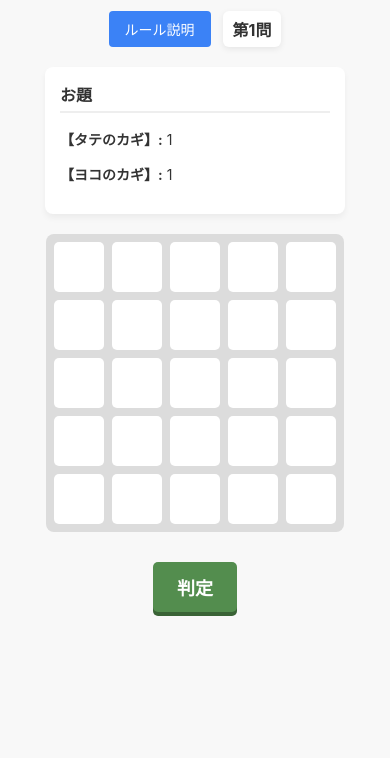
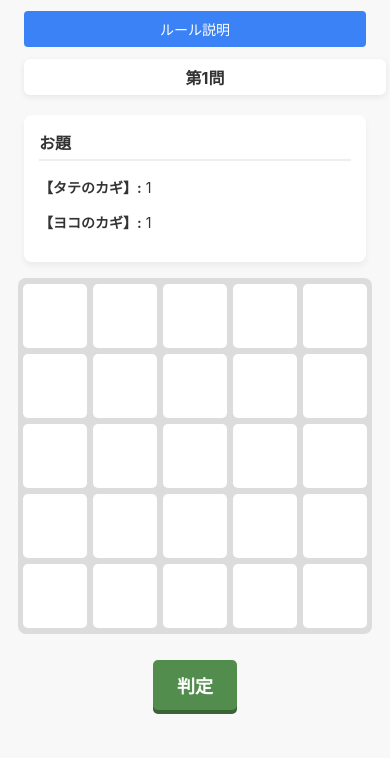
Before and after one commit to hibiki-imamura/crossword-puzzle-puzzle, a plain HTML site: page index.html in a window 390 px wide. Shown: the part 86-844 px from the top of the page. Drawn offline with Linux system fonts and the light colour scheme.

Commit message:
adjust smartphonr layout

```diff
--- a/style.css
+++ b/style.css
@@ -1,4 +1,8 @@
 /* --- 基本設定 --- */
+:root {
+    --cell-size: 50px;
+}
+
 body {
     font-family: -apple-system, BlinkMacSystemFont, "Segoe UI", Roboto, Helvetica, Arial, sans-serif;
     display: flex;
@@ -93,8 +97,8 @@ h3 {
 /* --- 盤面エリア --- */
 #grid-container {
     display: grid;
-    grid-template-columns: repeat(5, 50px);
-    grid-template-rows: repeat(5, 50px);
+    grid-template-columns: repeat(5, var(--cell-size));
+    grid-template-rows: repeat(5, var(--cell-size));
 
     /* 枠線をなくし、背景色と隙間を設定 (2048/Wordle風) */
     border: none;
@@ -105,8 +109,8 @@ h3 {
 }
 
 .grid-cell {
-    width: 50px;
-    height: 50px;
+    width: var(--cell-size);
+    height: var(--cell-size);
     box-sizing: border-box;
 
     /* マスの枠線をなくす */
@@ -184,6 +188,51 @@ h3 {
 .result-label {
     font-weight: bold;
     margin-bottom: 6px;
+}
+
+@media (max-width: 640px) {
+    :root {
+        --cell-size: min(64px, calc((100vw - 48px) / 5));
+    }
+
+    body {
+        align-items: stretch;
+        padding: 0 16px 40px;
+        margin-top: 20px;
+    }
+
+    .puzzle-container {
+        width: 100%;
+        gap: 16px;
+    }
+
+    #grid-container {
+        width: 100%;
+        justify-content: center;
+        padding: 6px;
+        gap: 6px;
+    }
+
+    .objective,
+    .current-status,
+    .result-card {
+        width: 100%;
+    }
+
+    .controls {
+        width: 100%;
+        justify-content: center;
+    }
+
+    .top-actions {
+        flex-direction: column;
+        align-items: stretch;
+    }
+
+    .problem-info {
+        width: 100%;
+        justify-content: center;
+    }
 }
 
 #next-problem-btn {
```
